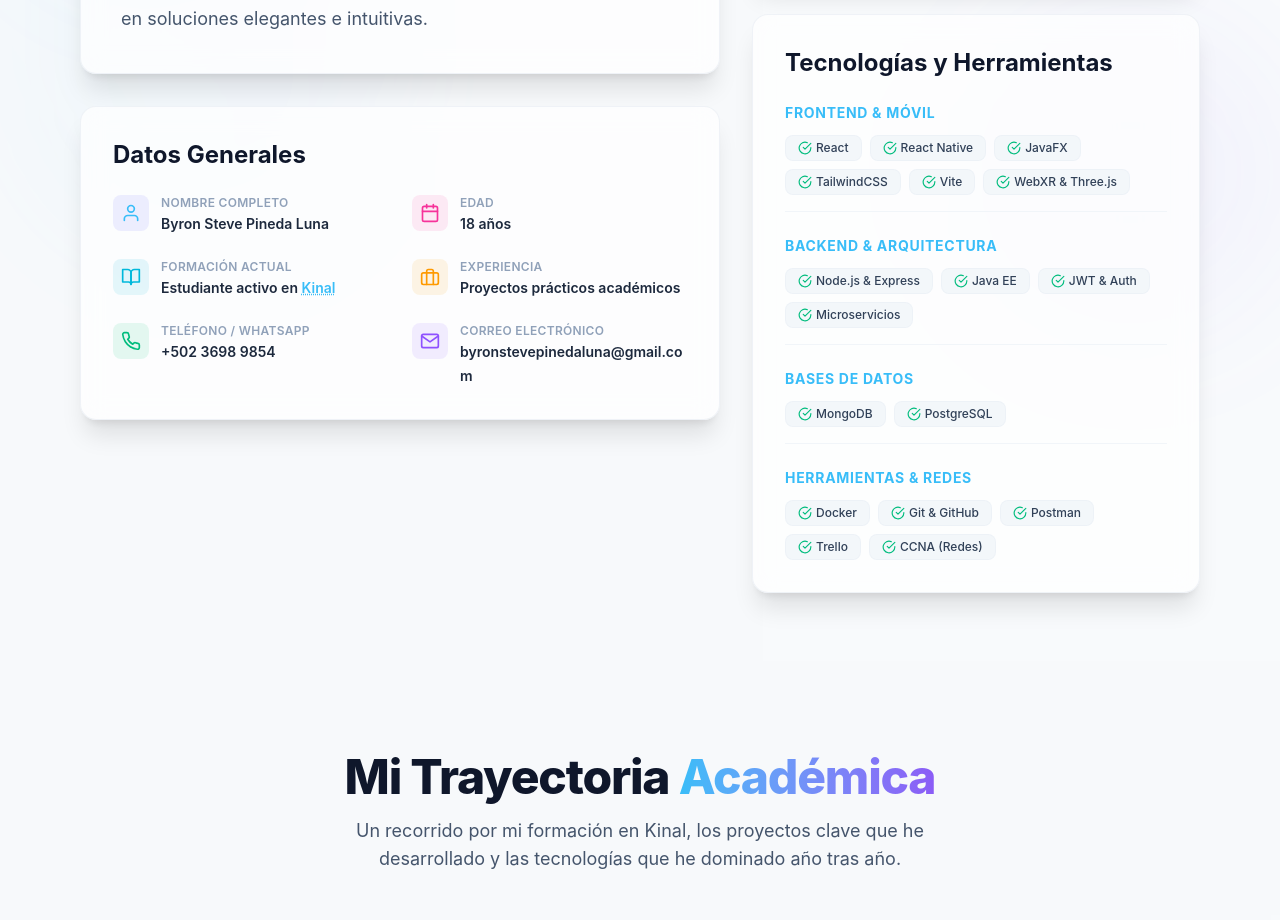
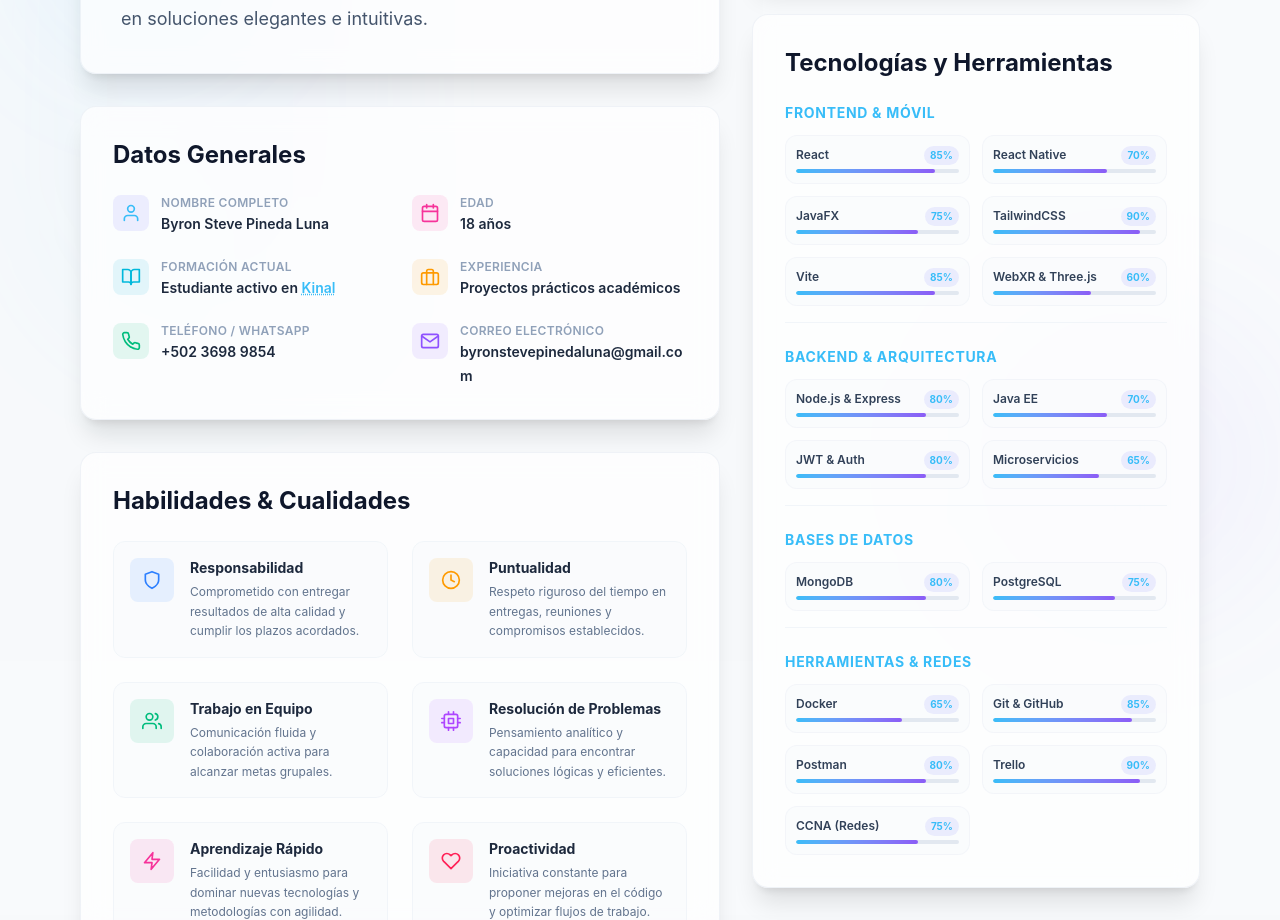
Before and after one commit to ByronKinal/Portafolio, a React (Vite) app: page / in a window 1280 px wide. Shown: the part 1880-2800 px from the top of the page. Built offline with nearby package versions, Linux system fonts and the light colour scheme.

Commit message:
feat: agregar porcentajes a tecnologías y nueva sección de habilidades blandas

```diff
--- a/src/pages/About.jsx
+++ b/src/pages/About.jsx
@@ -1,4 +1,18 @@
-import { FiCheckCircle as CheckCircle2, FiMail, FiPhone, FiCalendar, FiBookOpen, FiUser, FiBriefcase } from 'react-icons/fi';
+import {
+  FiCheckCircle as CheckCircle2,
+  FiMail,
+  FiPhone,
+  FiCalendar,
+  FiBookOpen,
+  FiUser,
+  FiBriefcase,
+  FiShield,
+  FiClock,
+  FiUsers,
+  FiCpu,
+  FiZap,
+  FiHeart
+} from 'react-icons/fi';
 
 const About = () => {
   const lenguajes = [
@@ -11,20 +25,50 @@ const About = () => {
   const toolCategories = [
     {
       title: "Frontend & Móvil",
-      items: ["React", "React Native", "JavaFX", "TailwindCSS", "Vite", "WebXR & Three.js"]
+      items: [
+        { name: "React", percentage: 85 },
+        { name: "React Native", percentage: 70 },
+        { name: "JavaFX", percentage: 75 },
+        { name: "TailwindCSS", percentage: 90 },
+        { name: "Vite", percentage: 85 },
+        { name: "WebXR & Three.js", percentage: 60 }
+      ]
     },
     {
       title: "Backend & Arquitectura",
-      items: ["Node.js & Express", "Java EE", "JWT & Auth", "Microservicios"]
+      items: [
+        { name: "Node.js & Express", percentage: 80 },
+        { name: "Java EE", percentage: 70 },
+        { name: "JWT & Auth", percentage: 80 },
+        { name: "Microservicios", percentage: 65 }
+      ]
     },
     {
       title: "Bases de Datos",
-      items: ["MongoDB", "PostgreSQL"]
+      items: [
+        { name: "MongoDB", percentage: 80 },
+        { name: "PostgreSQL", percentage: 75 }
+      ]
     },
     {
       title: "Herramientas & Redes",
-      items: ["Docker", "Git & GitHub", "Postman", "Trello", "CCNA (Redes)"]
+      items: [
+        { name: "Docker", percentage: 65 },
+        { name: "Git & GitHub", percentage: 85 },
+        { name: "Postman", percentage: 80 },
+        { name: "Trello", percentage: 90 },
+        { name: "CCNA (Redes)", percentage: 75 }
+      ]
     }
+  ];
+
+  const softSkills = [
+    { name: "Responsabilidad", description: "Comprometido con entregar resultados de alta calidad y cumplir los plazos acordados.", icon: FiShield, color: "text-blue-500 bg-blue-500/10" },
+    { name: "Puntualidad", description: "Respeto riguroso del tiempo en entregas, reuniones y compromisos establecidos.", icon: FiClock, color: "text-amber-500 bg-amber-500/10" },
+    { name: "Trabajo en Equipo", description: "Comunicación fluida y colaboración activa para alcanzar metas grupales.", icon: FiUsers, color: "text-emerald-500 bg-emerald-500/10" },
+    { name: "Resolución de Problemas", description: "Pensamiento analítico y capacidad para encontrar soluciones lógicas y eficientes.", icon: FiCpu, color: "text-purple-500 bg-purple-500/10" },
+    { name: "Aprendizaje Rápido", description: "Facilidad y entusiasmo para dominar nuevas tecnologías y metodologías con agilidad.", icon: FiZap, color: "text-pink-500 bg-pink-500/10" },
+    { name: "Proactividad", description: "Iniciativa constante para proponer mejoras en el código y optimizar flujos de trabajo.", icon: FiHeart, color: "text-rose-500 bg-rose-500/10" },
   ];
 
   return (
@@ -112,6 +156,27 @@ const About = () => {
                 </div>
               </div>
             </div>
+
+            {/* Habilidades Personales Card */}
+            <div className="bg-white/70 dark:bg-portfolio-surface/60 backdrop-blur-md border border-slate-200/50 dark:border-portfolio-surface/50 rounded-2xl p-8 shadow-xl dark:shadow-slate-950/20">
+              <h3 className="text-2xl font-bold text-slate-900 dark:text-white mb-6">Habilidades & Cualidades</h3>
+              <div className="grid grid-cols-1 md:grid-cols-2 gap-6">
+                {softSkills.map((skill, index) => {
+                  const Icon = skill.icon;
+                  return (
+                    <div key={index} className="flex gap-4 p-4 rounded-xl bg-slate-50/50 dark:bg-portfolio-surface/20 border border-slate-100 dark:border-portfolio-surface/10 hover:border-primary/20 dark:hover:border-accent/20 transition-all duration-300">
+                      <div className={`p-3 rounded-lg h-fit ${skill.color}`}>
+                        <Icon className="w-5 h-5" />
+                      </div>
+                      <div>
+                        <h4 className="font-bold text-slate-800 dark:text-slate-200 text-sm mb-1">{skill.name}</h4>
+                        <p className="text-xs text-slate-500 dark:text-slate-400 leading-relaxed">{skill.description}</p>
+                      </div>
+                    </div>
+                  );
+                })}
+              </div>
+            </div>
           </div>
 
           {/* Right Column: Skills */}
@@ -144,15 +209,23 @@ const About = () => {
                 {toolCategories.map((category, catIndex) => (
                   <div key={catIndex} className="border-b border-slate-100 dark:border-portfolio-surface/80 last:border-0 last:pb-0 pb-4">
                     <h4 className="text-sm font-bold text-primary dark:text-accent mb-3 uppercase tracking-wider">{category.title}</h4>
-                    <div className="flex flex-wrap gap-2">
+                    <div className="grid grid-cols-1 sm:grid-cols-2 gap-3">
                       {category.items.map((tech, index) => (
-                        <span
+                        <div
                           key={index}
-                          className="flex items-center gap-1 px-3 py-1 rounded-lg text-xs font-medium bg-slate-100/80 dark:bg-portfolio-surface/40 text-slate-700 dark:text-slate-300 border border-slate-200/30 dark:border-portfolio-surface/30 hover:border-primary/30 dark:hover:border-accent/30 transition-all duration-300"
+                          className="flex flex-col p-2.5 bg-slate-50/50 dark:bg-portfolio-surface/30 rounded-xl border border-slate-200/30 dark:border-portfolio-surface/30 hover:border-primary/30 dark:hover:border-accent/30 transition-all duration-300"
                         >
-                          <CheckCircle2 className="w-3.5 h-3.5 text-emerald-500 flex-shrink-0" />
-                          {tech}
-                        </span>
+                          <div className="flex justify-between items-center mb-1">
+                            <span className="text-xs font-semibold text-slate-700 dark:text-slate-300">{tech.name}</span>
+                            <span className="text-[10px] font-bold text-primary dark:text-accent bg-indigo-500/10 px-1.5 py-0.5 rounded-full">{tech.percentage}%</span>
+                          </div>
+                          <div className="w-full bg-slate-200 dark:bg-portfolio-surface rounded-full h-1 overflow-hidden">
+                            <div
+                              className="bg-gradient-to-r from-primary to-accent h-full rounded-full"
+                              style={{ width: `${tech.percentage}%` }}
+                            ></div>
+                          </div>
+                        </div>
                       ))}
                     </div>
                   </div>
```
Also changed, not shown: 1 other file (tests, documents, lock files or other folders).
